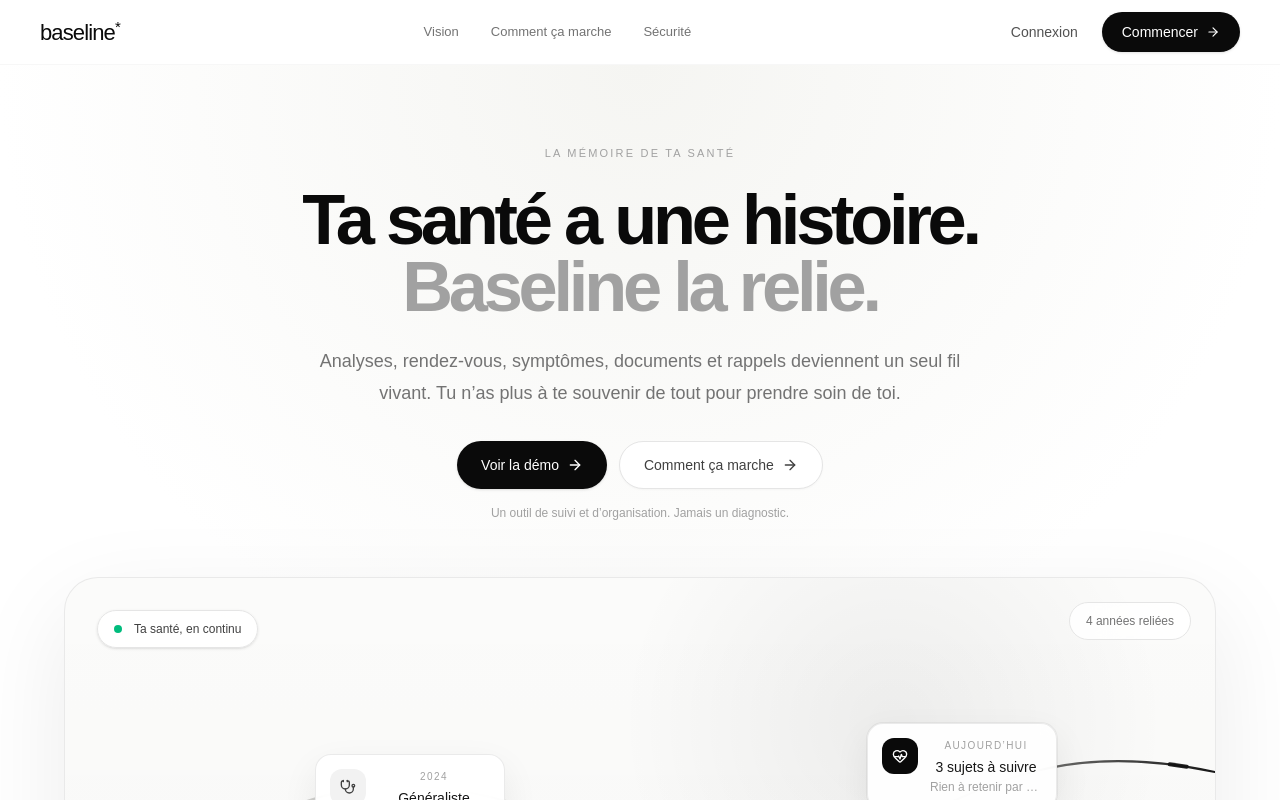
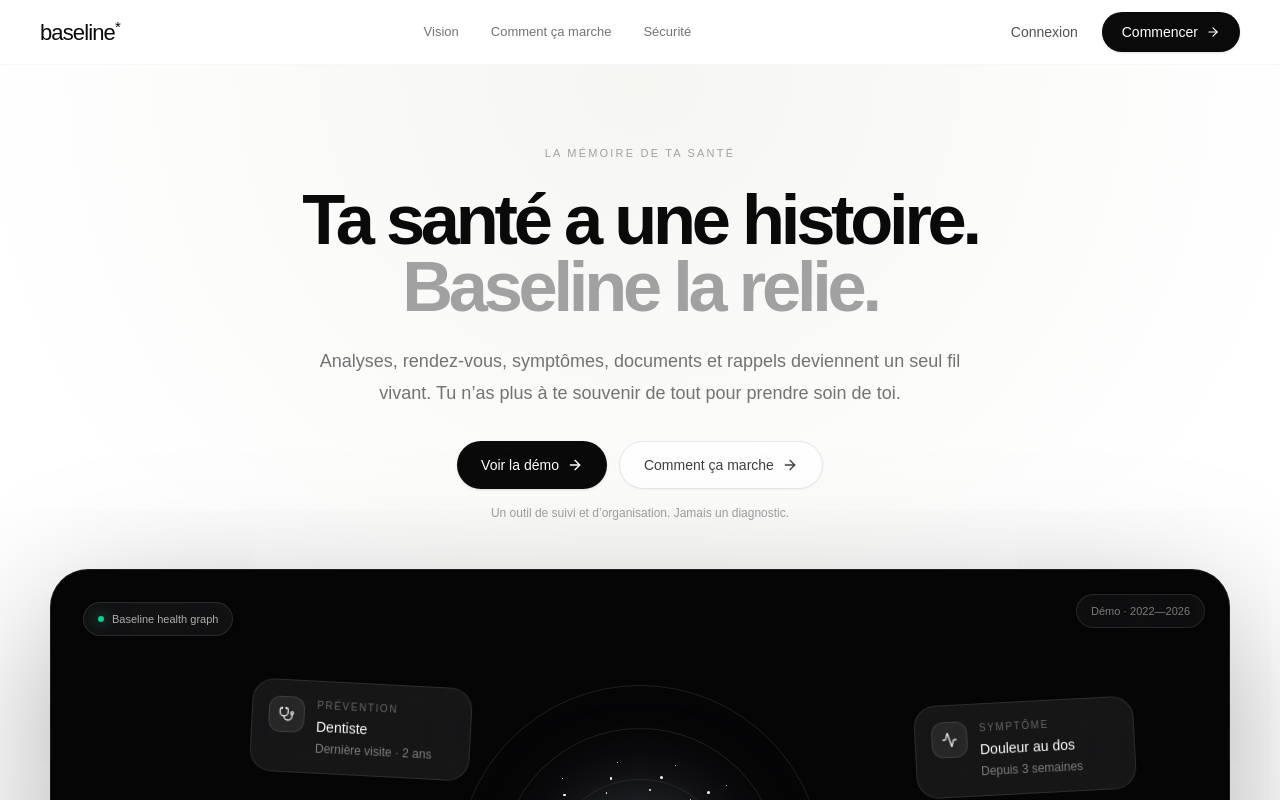
Before and after one commit to AlixBourgain/baseline-health, a Next.js app: page / in a window 1280 px wide. Shown: the top 800 px of the page. Built offline with nearby package versions, Linux system fonts and the light colour scheme.

Commit message:
Use immersive DesignCode-inspired health hero

```diff
--- a/src/app/page.tsx
+++ b/src/app/page.tsx
@@ -1,4 +1,5 @@
 import Link from "next/link";
+import { HealthOrbit } from "@/components/landing/health-orbit";
 import {
   Activity,
   ArrowRight,
@@ -195,7 +196,7 @@
 
           <p className="mt-4 text-xs text-neutral-400">Un outil de suivi et d’organisation. Jamais un diagnostic.</p>
 
-          <HealthField />
+          <HealthOrbit />
         </div>
       </section>
 
```
